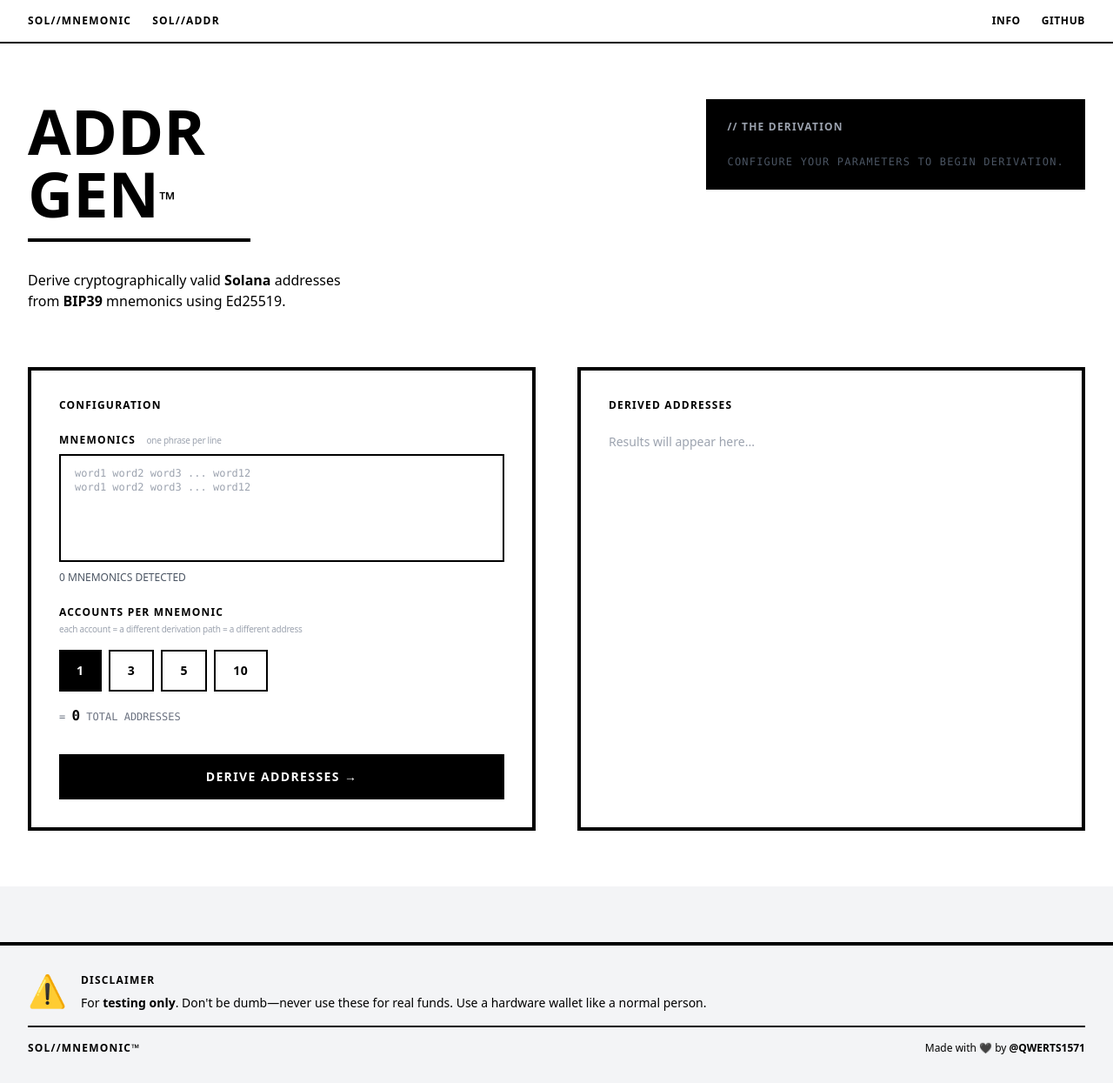
After one commit to ali1571/mnemonic-gen, a Django app: page /derive/ in a window 1280 px wide. The commit adds this page. Shown: the whole page at 87% size. Run offline with Django 5.2, Linux system fonts and the light colour scheme; some libraries are stand-ins or nearby versions.

Commit message:
Add SOL//ADDR — Solana address derivation from BIP39 mnemonics
- New solana_service.py: BIP32-Ed25519 derivation via PBKDF2 → HMAC-SHA512 → nacl
- New derive view + /derive/ URL: handles session-loaded and manual mnemonic input
- New derive.html: matches SOL//MNEMONIC aesthetic, accounts-per-mnemonic selector (1/3/5/10), live address counter, HTMX results + OOB stats panel
- Generate view now writes mnemonics to sessionStorage (bypasses 4KB cookie limit)
- Derive page reads sessionStorage on load, reveals pre-loaded banner automatically
- Added → DERIVE ADDRESSES button to mnemonic output, SOL//ADDR in navbar

Co-Authored-By: Claude Sonnet 4.6 <noreply@anthropic.com>

```diff
--- a/requirements.txt
+++ b/requirements.txt
@@ -3,3 +3,5 @@ django-tailwind==4.4.2
 asgiref==3.11.0
 sqlparse==0.5.5
 python-dotenv==1.0.1
+PyNaCl
+base58
--- /dev/null
+++ b/solapp/templates/solapp/derive.html
@@ -0,0 +1,252 @@
+{% extends 'base.html' %}
+
+{% block title %}Solana Address Generator — SOL//ADDR{% endblock %}
+
+{% block content %}
+<div class="min-h-screen bg-white">
+
+    <!-- Top Navigation -->
+    <nav class="border-b-2 border-black">
+        <div class="max-w-7xl mx-auto px-8 py-4 flex justify-between items-center">
+            <div class="flex gap-6 text-xs font-bold tracking-widest">
+                <a href="{% url 'solapp:index' %}" class="hover:underline">SOL//MNEMONIC</a>
+                <span>SOL//ADDR</span>
+            </div>
+            <div class="flex gap-6 text-xs font-bold tracking-wider">
+                <a href="{% url 'solapp:info' %}" class="hover:underline">INFO</a>
+                <a href="https://github.com/ali1571/mnemonic-gen" target="_blank" class="hover:underline">GITHUB</a>
+            </div>
+        </div>
+    </nav>
+
+    <!-- Main Container -->
+    <div class="max-w-7xl mx-auto px-8 py-16">
+
+        <!-- Header/Title Section -->
+        <div class="mb-16 flex flex-col lg:flex-row lg:justify-between lg:items-start gap-6">
+
+            <!-- Title -->
+            <div>
+                <h1 class="text-2xl font-black leading-none mb-4 lg:text-5xl xl:text-7xl">
+                    ADDR<br>GEN<sup class="text-xs lg:text-lg xl:text-2xl">™</sup>
+                </h1>
+                <div class="w-64 h-1 bg-black mb-8 hidden lg:block"></div>
+                <p class="text-sm md:text-base max-w-md leading-relaxed font-medium hidden lg:block">
+                    Derive cryptographically valid <span class="font-black">Solana</span> addresses<br>
+                    from <span class="font-black">BIP39</span> mnemonics using Ed25519.
+                </p>
+            </div>
+
+            <!-- Stats Panel — updated via HTMX OOB after derivation -->
+            <div class="bg-black text-white p-6 hidden lg:block lg:min-w-96 lg:max-w-lg">
+                <h2 class="text-xs font-black tracking-widest text-gray-400 mb-6">// THE DERIVATION</h2>
+                <div id="derive-stats">
+                    <p class="text-xs text-gray-600 tracking-widest font-mono">
+                        CONFIGURE YOUR PARAMETERS TO BEGIN DERIVATION.
+                    </p>
+                </div>
+            </div>
+
+        </div>
+
+        <!-- Grid Container: Left (Form) | Right (Output) -->
+        <div class="grid grid-cols-1 lg:grid-cols-2 gap-6 lg:gap-12">
+
+            <!-- LEFT: Configuration -->
+            <div class="border-4 border-black p-8">
+                <h2 class="text-xs font-black tracking-widest mb-6">CONFIGURATION</h2>
+
+                <form hx-post="{% url 'solapp:derive' %}"
+                      hx-target="#derive-output"
+                      hx-swap="innerHTML">
+                    {% csrf_token %}
+
+                    <!-- Hidden control fields -->
+                    <input type="hidden" name="source" id="source-input" value="manual">
+                    <input type="hidden" name="num_accounts" id="num-accounts-input" value="1">
+                    <input type="hidden" name="mnemonics_data" id="mnemonics-data" value="">
+
+                    <!-- Session banner: hidden by default, JS reveals if sessionStorage has data -->
+                    <div id="session-mode" class="mb-6 hidden">
+                        <label class="block text-xs font-black tracking-widest mb-2">SOURCE</label>
+                        <div class="border-2 border-black bg-black text-white p-4 mb-3">
+                            <p class="text-xs font-black tracking-widest">
+                                <span id="session-count">0</span> MNEMONIC<span id="session-plural"></span> LOADED
+                            </p>
+                            <p class="text-[10px] text-gray-400 font-mono mt-1 tracking-widest">
+                                FROM SOL//MNEMONIC ↗
+                            </p>
+                        </div>
+                        <button type="button"
+                                onclick="switchToManual()"
+                                class="text-xs font-bold tracking-wider text-gray-500 hover:underline">
+                            OR USE MANUAL INPUT →
+                        </button>
+                    </div>
+
+                    <!-- Manual textarea: shown by default -->
+                    <div id="manual-mode" class="mb-6">
+                        <label class="block text-xs font-black tracking-widest mb-2">
+                            MNEMONICS
+                            <span class="ml-2 text-[10px] text-gray-400 font-medium normal-case tracking-tight">
+                                one phrase per line
+                            </span>
+                        </label>
+                        <textarea
+                            name="mnemonics_text"
+                            id="mnemonics-textarea"
+                            rows="6"
+                            placeholder="word1 word2 word3 ... word12&#10;word1 word2 word3 ... word12"
+                            oninput="updateManualCount()"
+                            class="w-full border-2 border-black px-4 py-3 text-xs font-mono focus:outline-none resize-none"></textarea>
+                        <p class="text-xs mt-1 text-gray-600">
+                            <span id="manual-count">0</span> MNEMONICS DETECTED
+                        </p>
+                    </div>
+
+                    <!-- Accounts per mnemonic selector -->
+                    <div class="mb-8">
+                        <label class="block text-xs font-black tracking-widest mb-1">
+                            ACCOUNTS PER MNEMONIC
+                        </label>
+                        <p class="text-[10px] text-gray-400 font-medium tracking-tight mb-4">
+                            each account = a different derivation path = a different address
+                        </p>
+                        <div class="flex gap-2 mb-4">
+                            <button type="button" onclick="setAccounts(1, this)"
+                                    class="accounts-btn bg-black text-white px-5 py-3 text-sm font-black tracking-wider">
+                                1
+                            </button>
+                            <button type="button" onclick="setAccounts(3, this)"
+                                    class="accounts-btn border-2 border-black px-5 py-3 text-sm font-black tracking-wider hover:bg-gray-100">
+                                3
+                            </button>
+                            <button type="button" onclick="setAccounts(5, this)"
+                                    class="accounts-btn border-2 border-black px-5 py-3 text-sm font-black tracking-wider hover:bg-gray-100">
+                                5
+                            </button>
+                            <button type="button" onclick="setAccounts(10, this)"
+                                    class="accounts-btn border-2 border-black px-5 py-3 text-sm font-black tracking-wider hover:bg-gray-100">
+                                10
+                            </button>
+                        </div>
+                        <p class="text-xs font-mono text-gray-500">
+                            =&nbsp;<span id="total-addr-count" class="font-black text-black text-base">0</span>&nbsp;TOTAL ADDRESSES
+                        </p>
+                    </div>
+
+                    <!-- Submit -->
+                    <button
+                        type="submit"
+                        class="w-full bg-black text-white py-4 text-sm font-black tracking-widest hover:bg-gray-800 transition-colors">
+                        DERIVE ADDRESSES →
+                    </button>
+
+                </form>
+            </div>
+
+            <!-- RIGHT: Output -->
+            <div class="border-4 border-black p-8">
+                <div class="flex justify-between items-center mb-6">
+                    <h2 class="text-xs font-black tracking-widest">DERIVED ADDRESSES</h2>
+                    <button
+                        id="download-all-btn"
+                        onclick="downloadAddresses()"
+                        class="text-xs font-black tracking-widest hover:underline cursor-pointer hidden">
+                        DOWNLOAD .TXT
+                    </button>
+                </div>
+                <div id="derive-output" class="text-sm text-gray-400">
+                    Results will appear here...
+                </div>
+            </div>
+
+        </div>
+    </div>
+</div>
+
+<script>
+    let sessionMnemonics = [];
+
+    // On page load: check sessionStorage for mnemonics from SOL//MNEMONIC
+    document.addEventListener('DOMContentLoaded', () => {
+        const raw = sessionStorage.getItem('pendingMnemonics');
+        if (!raw) return;
+        try {
+            const parsed = JSON.parse(raw);
+            if (Array.isArray(parsed) && parsed.length > 0) {
+                sessionMnemonics = parsed;
+                document.getElementById('session-count').textContent = parsed.length;
+                document.getElementById('session-plural').textContent = parsed.length !== 1 ? 'S' : '';
+                document.getElementById('session-mode').classList.remove('hidden');
+                document.getElementById('manual-mode').classList.add('hidden');
+                document.getElementById('source-input').value = 'session';
+                document.getElementById('mnemonics-data').value = raw;
+                updateTotal();
+            }
+        } catch (e) {}
+    });
+
+    function setAccounts(n, btn) {
+        document.getElementById('num-accounts-input').value = n;
+        document.querySelectorAll('.accounts-btn').forEach(b => {
+            b.classList.remove('bg-black', 'text-white');
+            b.classList.add('border-2', 'border-black');
+        });
+        btn.classList.add('bg-black', 'text-white');
+        btn.classList.remove('border-2', 'border-black');
+        updateTotal();
+    }
+
+    function getMnemonicCount() {
+        if (document.getElementById('source-input').value === 'session') {
+            return sessionMnemonics.length;
+        }
+        const textarea = document.getElementById('mnemonics-textarea');
+        return textarea ? textarea.value.split('\n').filter(l => l.trim()).length : 0;
+    }
+
+    function updateTotal() {
+        const n = parseInt(document.getElementById('num-accounts-input').value) || 1;
+        document.getElementById('total-addr-count').textContent = (n * getMnemonicCount()).toLocaleString();
+    }
+
+    function updateManualCount() {
+        const textarea = document.getElementById('mnemonics-textarea');
+        const count = textarea.value.split('\n').filter(l => l.trim()).length;
+        document.getElementById('manual-count').textContent = count;
+        updateTotal();
+    }
+
+    function switchToManual() {
+        sessionMnemonics = [];
+        document.getElementById('session-mode').classList.add('hidden');
+        document.getElementById('manual-mode').classList.remove('hidden');
+        document.getElementById('source-input').value = 'manual';
+        document.getElementById('mnemonics-data').value = '';
+        updateTotal();
+    }
+
+    function downloadAddresses() {
+        const groups = document.querySelectorAll('.mnemonic-group');
+        let text = '';
+        groups.forEach((group, i) => {
+            const mnemonic = group.getAttribute('data-mnemonic');
+            text += `MNEMONIC #${i + 1}\n${mnemonic}\n`;
+            group.querySelectorAll('[data-address]').forEach(el => {
+                text += `  ${el.getAttribute('data-path')}: ${el.getAttribute('data-address')}\n`;
+            });
+            text += '\n';
+        });
+        const blob = new Blob([text], { type: 'text/plain' });
+        const url = URL.createObjectURL(blob);
+        const a = document.createElement('a');
+        a.href = url;
+        a.download = `solana_addresses_${Date.now()}.txt`;
+        document.body.appendChild(a);
+        a.click();
+        document.body.removeChild(a);
+        URL.revokeObjectURL(url);
+    }
+</script>
+{% endblock %}
--- a/solapp/urls.py
+++ b/solapp/urls.py
@@ -8,4 +8,5 @@ urlpatterns = [
     path('test/', views.test_htmx, name='test_htmx'),  # For your button
     path('generate/', views.generate_mnemonics_view, name='generate'),
     path('info/', views.info, name='info'),
+    path('derive/', views.derive_view, name='derive'),
 ]
--- a/solapp/views.py
+++ b/solapp/views.py
@@ -1,7 +1,9 @@
+import json
 from django.shortcuts import render
 from django.http import HttpResponse
 from decimal import Decimal, getcontext
 from .services.mnemonic_service import generate_mnemonics
+from .services.solana_service import derive_solana_addresses
 
 getcontext().prec = 60
 
@@ -59,9 +61,11 @@ def generate_mnemonics_view(request):
                 </div>
             """
 
-        mnemonics_html += """
+        mnemonics_html += f"""
             <script>
                 document.getElementById('download-btn').classList.remove('hidden');
+                document.getElementById('derive-btn').classList.remove('hidden');
+                sessionStorage.setItem('pendingMnemonics', JSON.stringify({json.dumps(mnemonics)}));
             </script>
         """
 
@@ -92,3 +96,156 @@ def generate_mnemonics_view(request):
         return HttpResponse(mnemonics_html + oob_html)
 
     return HttpResponse("<p class='text-red-600 font-bold'>INVALID REQUEST</p>")
+
+
+def derive_view(request):
+    if request.method == 'GET':
+        return render(request, 'solapp/derive.html')
+
+    if request.method == 'POST':
+        source = request.POST.get('source', 'manual')
+
+        try:
+            num_accounts = int(request.POST.get('num_accounts', 1))
+            num_accounts = max(1, min(10, num_accounts))
+        except (ValueError, TypeError):
+            num_accounts = 1
+
+        if source == 'session':
+            try:
+                mnemonics = json.loads(request.POST.get('mnemonics_data', '[]'))
+            except (ValueError, TypeError):
+                mnemonics = []
+        else:
+            raw = request.POST.get('mnemonics_text', '').strip()
+            mnemonics = [line.strip() for line in raw.splitlines() if line.strip()]
+
+        if not mnemonics:
+            return HttpResponse(
+                "<p class='text-xs font-black tracking-widest text-red-500'>"
+                "NO MNEMONICS FOUND. GENERATE SOME FIRST OR PASTE THEM MANUALLY."
+                "</p>"
+            )
+
+        results = []
+        for i, mnemonic in enumerate(mnemonics, 1):
+            words = mnemonic.strip().split()
+            if len(words) != 12:
+                results.append({
+                    'index': i,
+                    'mnemonic': mnemonic,
+                    'addresses': [],
+                    'error': f'INVALID — EXPECTED 12 WORDS, GOT {len(words)}',
+                })
+                continue
+            try:
+                addresses = derive_solana_addresses(mnemonic, num_accounts)
+                results.append({'index': i, 'mnemonic': mnemonic, 'addresses': addresses})
+            except Exception as e:
+                results.append({
+                    'index': i,
+                    'mnemonic': mnemonic,
+                    'addresses': [],
+                    'error': str(e).upper(),
+                })
+
+        return HttpResponse(_build_derive_html(results, num_accounts))
+
+    return HttpResponse("<p class='text-red-600 font-bold'>INVALID REQUEST</p>")
+
+
+def _build_derive_html(results, num_accounts):
+    total = sum(len(r['addresses']) for r in results)
+    errors = sum(1 for r in results if r.get('error'))
+    valid_count = len(results) - errors
+    accounts_used = num_accounts
+
+    # --- Summary bar ---
+    error_note = (
+        f'<p class="text-xs font-black tracking-widest text-red-500 mt-1">{errors} INVALID SKIPPED</p>'
+        if errors else ''
+    )
+    summary = f"""
+    <div class="mb-4 pb-4 border-b-2 border-black">
+        <p class="text-xs font-black tracking-widest">
+            {total} ADDRESSES DERIVED FROM {valid_count} MNEMONIC{'S' if valid_count != 1 else ''}
+        </p>
+        {error_note}
+    </div>
+    """
+
+    # --- Address cards ---
+    cards_html = ""
+    for r in results:
+        if r.get('error'):
+            cards_html += f"""
+            <div class="border-2 border-red-300 p-4 mb-3">
+                <p class="text-xs font-black tracking-widest text-red-500 mb-1">
+                    MNEMONIC #{r['index']} — {r['error']}
+                </p>
+                <p class="font-mono text-[10px] text-gray-400 break-all">{r['mnemonic']}</p>
+            </div>
+            """
+            continue
+
+        addresses_html = ""
+        for addr in r['addresses']:
+            a = addr['address']
+            p = addr['derivation_path']
+            addresses_html += f"""
+            <div class="bg-gray-50 border border-gray-200 px-3 py-2 flex justify-between items-start gap-4"
+                 data-address="{a}" data-path="{p}">
+                <div class="min-w-0">
+                    <p class="text-[10px] font-black text-gray-400 tracking-widest mb-1">{p}</p>
+                    <p class="font-mono text-xs font-bold break-all">{a}</p>
+                </div>
+                <button onclick="copyToClipboard('{a}', this)"
+                        class="text-xs font-black tracking-widest hover:underline flex-shrink-0 ml-2">
+                    COPY
+                </button>
+            </div>
+            """
+
+        safe_mnemonic = r['mnemonic'].replace("'", "\\'")
+        cards_html += f"""
+        <div class="border-2 border-black p-4 mb-3 mnemonic-group" data-mnemonic="{r['mnemonic']}">
+            <div class="flex justify-between items-start mb-2">
+                <p class="text-xs font-black tracking-widest">MNEMONIC #{r['index']}</p>
+                <button onclick="copyToClipboard('{safe_mnemonic}', this)"
+                        class="text-xs font-black tracking-widest hover:underline">
+                    COPY PHRASE
+                </button>
+            </div>
+            <p class="font-mono text-[10px] text-gray-400 mb-3 break-all">{r['mnemonic']}</p>
+            <div class="space-y-2">{addresses_html}</div>
+        </div>
+        """
+
+    # --- OOB swap: update the black stats panel ---
+    path_range = f"0–{accounts_used - 1}" if accounts_used > 1 else "0"
+    oob_html = f"""
+    <div id="derive-stats" hx-swap-oob="true">
+        <div class="grid grid-cols-2 gap-6 mb-8">
+            <div>
+                <p class="text-xs font-black tracking-widest text-gray-400 mb-3">MNEMONICS PROCESSED</p>
+                <p class="font-mono text-5xl font-black text-white">{valid_count}</p>
+            </div>
+            <div>
+                <p class="text-xs font-black tracking-widest text-gray-400 mb-3">ADDRESSES DERIVED</p>
+                <p class="font-mono text-5xl font-black text-white">{total}</p>
+            </div>
+        </div>
+        <div>
+            <p class="text-xs font-black tracking-widest text-gray-400 mb-3">DERIVATION PATH</p>
+            <p class="font-mono text-sm text-white">m/44'/501'/[{path_range}]'/0'</p>
+            <p class="text-xs text-gray-600 mt-3 tracking-widest">
+                SAME SEED. DIFFERENT PATHS. DIFFERENT WALLETS.
+            </p>
+        </div>
+    </div>
+    """
+
+    # --- Reveal download button ---
+    script = "<script>document.getElementById('download-all-btn').classList.remove('hidden');</script>"
+
+    return summary + cards_html + oob_html + script
```
Also changed, not shown: solapp/services/solana_service.py (added, +67 -0 lines), solapp/templates/solapp/index.html (+11 -2 lines).
